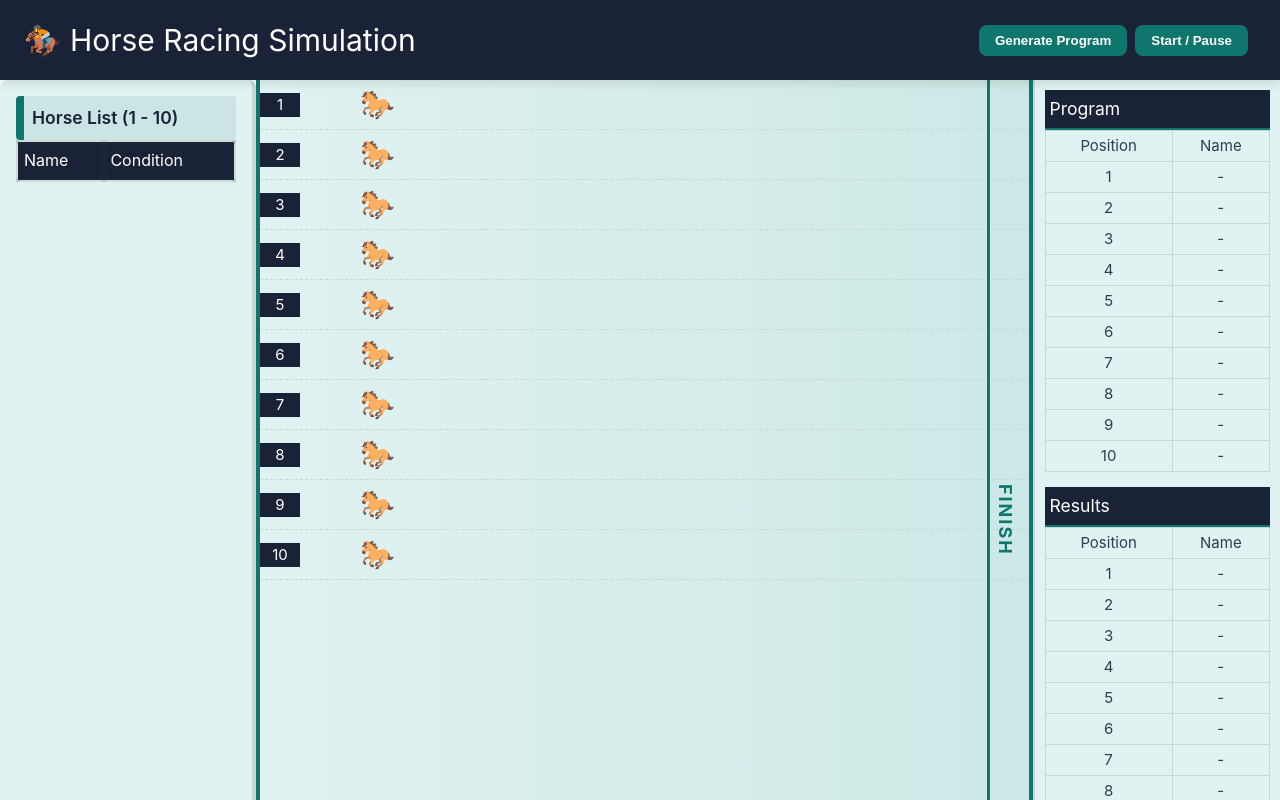
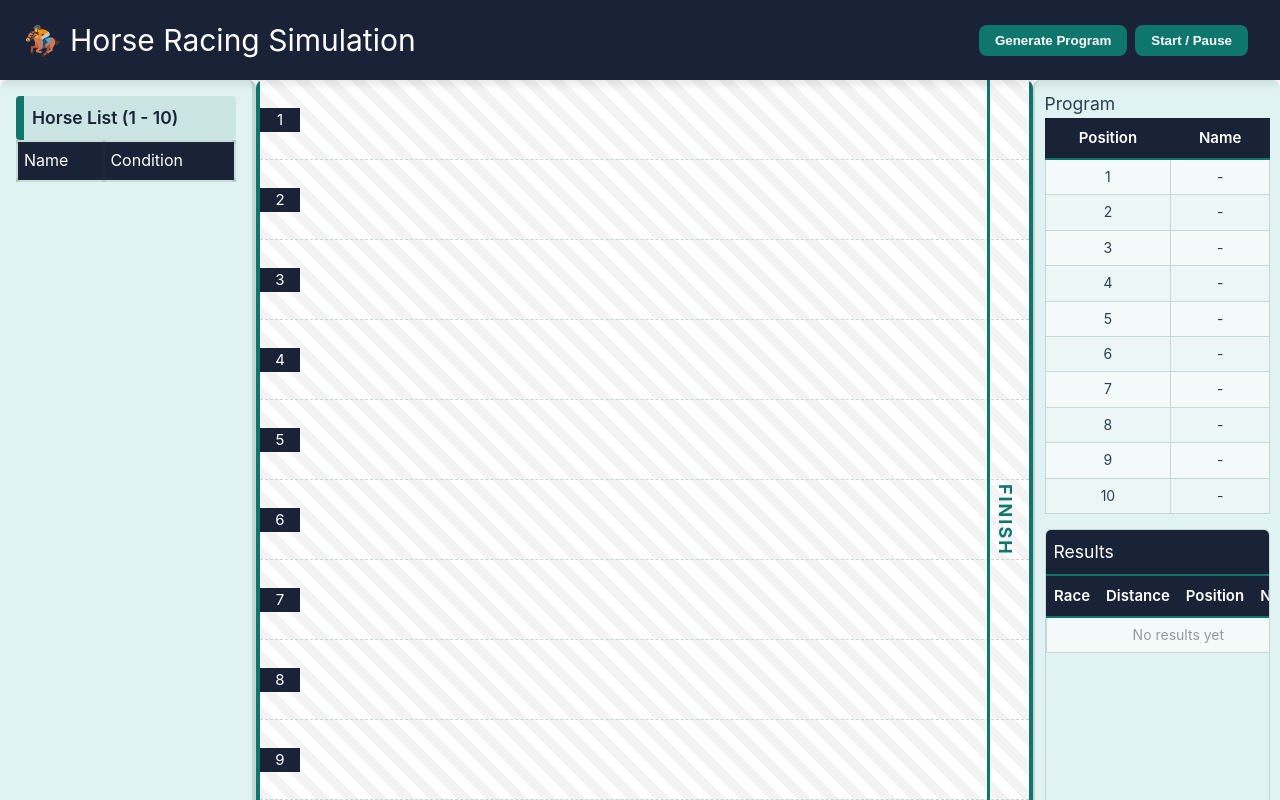
Before and after one commit to pelinoksuz/horse-racing-game, a Vue app: page / in a window 1280 px wide. Built offline with nearby package versions, Linux system fonts and the light colour scheme.

Commit message:
fix: 6 races

```diff
--- a/package.json
+++ b/package.json
@@ -17,7 +17,8 @@
   },
   "dependencies": {
     "vue": "^3.5.22",
-    "vue-router": "^4.5.1"
+    "vue-router": "^4.5.1",
+    "vuex": "^4.1.0"
   },
   "devDependencies": {
     "@eslint/js": "^9.33.0",
--- a/src/App.vue
+++ b/src/App.vue
@@ -1,38 +1,73 @@
 <script setup>
+import { useStore } from 'vuex'
+import { computed, ref } from 'vue'
 import HeaderBar from './components/HeaderBar.vue'
 import HorseList from './components/HorseList.vue'
 import RaceTrack from './components/RaceTrack.vue'
 import RaceInfo from './components/RaceInfo.vue'
-import { useStore } from 'vuex'
-import { computed } from 'vue'
 
 const store = useStore()
-const horses = computed(() => store.getters.horses)
+const currentRace = ref(0)
 
 const generateProgram = () => {
+  store.commit('RESET_RACE')
   store.dispatch('generateProgram')
 }
 
 const toggleRace = () => {
   store.dispatch('toggleRace')
 }
+
+const startAllRaces = async () => {
+  store.commit('RESET_RACE')
+  store.dispatch('generateProgram')
+  currentRace.value = 0
+
+  for (let i = 0; i < store.getters.totalRaces; i++) {
+    currentRace.value = i + 1
+    console.log(`🏇 Starting Race ${currentRace.value} (${store.getters.raceDistances[i]}m)`)
+
+    await runSingleRace(store.getters.raceDistances[i])
+    await new Promise((resolve) => setTimeout(resolve, 2000)) // 🕒 2sn ara
+  }
+
+  console.log('🏁 All races completed!')
+}
+
+const runSingleRace = (distance) => {
+  return new Promise((resolve) => {
+    store.commit('TOGGLE_RACE') // başlat
+    const unsubscribe = store.subscribe((mutation, state) => {
+      if (mutation.type === 'SET_RACE_RESULTS') {
+        resolve()
+        unsubscribe()
+      }
+    })
+  })
+}
+
+// Finish
+const onFinish = (rankedList) => {
+  store.commit('SET_RACE_RESULTS', rankedList)
+}
+
+const horses = computed(() => store.getters.horses)
+const raceHorses = computed(() => store.getters.raceHorses)
+const raceRunning = computed(() => store.getters.raceRunning)
+const allResults = computed(() => store.getters.allResults)
 </script>
 
 <template>
   <div class="app-layout">
-    <HeaderBar
-      @generate="generateProgram"
-      @toggleRace="toggleRace"
-    />
+    <HeaderBar @generate="generateProgram" @toggleRace="startAllRaces" />
 
     <main class="main-content">
       <HorseList :horses="horses" />
-      <RaceTrack />
-      <RaceInfo />
+      <RaceTrack :raceHorses="raceHorses" :running="raceRunning" @finish="onFinish" />
+      <RaceInfo :results="allResults" />
     </main>
   </div>
 </template>
-
 
 <style scoped>
 .app-layout {
@@ -40,7 +75,6 @@
   flex-direction: column;
   min-height: 100vh;
 }
-
 .main-content {
   display: flex;
   flex: 1;
--- a/src/components/HeaderBar.vue
+++ b/src/components/HeaderBar.vue
@@ -9,7 +9,6 @@
 </template>
 
 <script setup>
-// Şimdilik event emit ediliyor
 </script>
 
 <style>
--- a/src/components/RaceInfo.vue
+++ b/src/components/RaceInfo.vue
@@ -10,7 +10,12 @@
           </tr>
         </thead>
         <tbody>
-          <tr v-for="n in 10" :key="n">
+          <tr v-for="(horse, index) in raceHorses" :key="horse.id">
+            <td>{{ index + 1 }}</td>
+            <td>{{ horse.name }}</td>
+          </tr>
+
+          <tr v-if="!raceHorses.length" v-for="n in 10" :key="'empty-' + n">
             <td>{{ n }}</td>
             <td>-</td>
           </tr>
@@ -23,14 +28,25 @@
       <table>
         <thead>
           <tr>
+            <th>Race</th>
+            <th>Distance</th>
             <th>Position</th>
             <th>Name</th>
           </tr>
         </thead>
+
         <tbody>
-          <tr v-for="n in 10" :key="n">
-            <td>{{ n }}</td>
-            <td>-</td>
+          <tr v-for="result in results" :key="result.race + '-' + result.position">
+            <td>{{ result.race }}</td>
+            <td>{{ result.distance }} m</td>
+            <td>{{ result.position }}</td>
+            <td :class="{ winner: result.position === 1 }">
+              {{ result.position === 1 ? '🏆 ' : '' }}{{ result.name }}
+            </td>
+          </tr>
+
+          <tr v-if="!results.length">
+            <td colspan="4" style="color: #999">No results yet</td>
           </tr>
         </tbody>
       </table>
@@ -38,7 +54,18 @@
   </aside>
 </template>
 
-<script setup></script>
+<script setup>
+defineProps({
+  raceHorses: {
+    type: Array,
+    default: () => [],
+  },
+  results: {
+    type: Array,
+    default: () => [],
+  },
+})
+</script>
 
 <style scoped>
 .race-info {
@@ -49,29 +76,78 @@
   display: flex;
   flex-direction: column;
   gap: 15px;
+  border-radius: 8px;
+  overflow: hidden;
 }
+
+/* Tablo genel yapısı */
 .race-info table {
   width: 100%;
   border-collapse: collapse;
+  border-radius: 8px;
 }
-.race-info th,
+
+/* Sticky başlık */
+.race-info thead th {
+  position: sticky;
+  top: 0;
+  background: var(--color-secondary);
+  color: var(--color-text-light);
+  border-bottom: 2px solid var(--color-accent);
+  z-index: 2;
+  padding: 8px;
+  font-weight: 600;
+}
+
+/* Scroll için kap */
+.results {
+  flex: 1;
+  max-height: 380px; /* tablo yüksekliği */
+  overflow-y: auto;
+  border: 1px solid var(--color-border);
+  border-radius: 6px;
+}
+
+/* Satır stilleri */
 .race-info td {
   border: 1px solid var(--color-border);
-  padding: 3px;
+  padding: 6px;
   text-align: center;
+  font-size: 14px;
+  background: #ffffffa1;
 }
-.program h3 {
-  background-color: var(--color-secondary);
-  border-bottom: 2px solid var(--color-accent);
-  color: var(--color-text-light);
-  margin: 0;
-  padding: 5px;
+
+.race-info tbody tr:nth-child(even) {
+  background-color: rgba(15, 118, 110, 0.08);
 }
+
+/* Başlık alanı */
 .results h3 {
   background-color: var(--color-secondary);
   border-bottom: 2px solid var(--color-accent);
   color: var(--color-text-light);
   margin: 0;
-  padding: 5px;
+  padding: 8px;
+  border-radius: 4px 4px 0 0;
+  position: sticky;
+  top: 0;
+  z-index: 3;
+}
+
+/* Scrollbar tasarımı */
+.results::-webkit-scrollbar {
+  width: 8px;
+}
+.results::-webkit-scrollbar-thumb {
+  background-color: var(--color-accent);
+  border-radius: 4px;
+}
+.results::-webkit-scrollbar-thumb:hover {
+  background-color: #0b5d56;
+}
+
+.winner {
+  font-weight: bold;
+  color: var(--color-accent);
 }
 </style>
--- a/src/components/RaceTrack.vue
+++ b/src/components/RaceTrack.vue
@@ -1,14 +1,80 @@
 <template>
   <section class="race-track">
-    <div v-for="n in 10" :key="n" class="lane">
-      <div class="lane-number">{{ n }}</div>
-      <div class="horse-icon">🐎</div>
+    <div
+      v-for="(horse, index) in raceHorses"
+      :key="index"
+      class="lane"
+      :style="{ backgroundColor: horse.color }"
+    >
+      <div class="lane-number">{{ index + 1 }}</div>
+      <div class="horse-section">
+        <i class="horse-icon" :style="{ left: horsePositions[index] + '%', color: horse.color }"
+          >🐎</i
+        >
+
+        <h3 class="horse-name">{{ horse.name }}</h3>
+      </div>
     </div>
+
+    <!-- Boş satırlar (henüz generate edilmediyse) -->
+    <div v-for="n in 10 - raceHorses.length" :key="'empty-' + n" class="lane empty">
+      <div class="lane-number">{{ raceHorses.length + n }}</div>
+    </div>
+
     <div class="finish-line">FINISH</div>
   </section>
 </template>
 
-<script setup></script>
+<script setup>
+import { ref, watch, onUnmounted } from 'vue'
+
+const props = defineProps({
+  raceHorses: Array,
+  running: Boolean,
+})
+
+const emit = defineEmits(['finish'])
+
+const horsePositions = ref(Array(10).fill(0))
+const finishedHorses = ref([])
+let raceInterval = null
+
+watch(
+  () => props.running,
+  (running) => {
+    if (running) startRace()
+    else stopRace()
+  },
+)
+
+function startRace() {
+  finishedHorses.value = []
+  horsePositions.value = Array(10).fill(0)
+  raceInterval = setInterval(() => {
+    horsePositions.value = horsePositions.value.map((pos, i) => {
+      const speed = Math.random() * 2 + 0.5
+      const newPos = Math.min(pos + speed, 100)
+
+      if (newPos >= 100 && !finishedHorses.value.includes(props.raceHorses[i])) {
+        finishedHorses.value.push(props.raceHorses[i])
+
+        if (finishedHorses.value.length === props.raceHorses.length) {
+          stopRace()
+          emit('finish', finishedHorses.value)
+        }
+      }
+
+      return newPos
+    })
+  }, 100)
+}
+
+function stopRace() {
+  clearInterval(raceInterval)
+}
+
+onUnmounted(stopRace)
+</script>
 
 <style scoped>
 .race-track {
@@ -17,25 +83,50 @@
   background: linear-gradient(90deg, #e0f2f1 0%, #cce8e6 100%);
   border-left: 4px solid var(--color-accent);
   border-right: 4px solid var(--color-accent);
+  border-radius: 8px;
 }
+
 .lane {
   position: relative;
   display: flex;
   align-items: center;
-  height: 50px;
+  height: 80px;
   border-bottom: 1px dashed var(--color-border);
+  font-weight: 600;
 }
+
 .lane-number {
   width: 40px;
   background: var(--color-secondary);
   color: var(--color-text-light);
   text-align: center;
 }
+
+.horse-section {
+  display: flex;
+  align-items: center;
+  gap: 8px;
+  margin-left: 24px;
+}
+
 .horse-icon {
   position: absolute;
-  left: 100px;
-  font-size: 28px;
+  font-size: 32px;
+  transform: scaleX(-1);
+  transition: left 0.2s linear;
 }
+
+.horse-name {
+  font-size: 16px;
+  font-weight: 600;
+  color: #33333383;
+  margin-left: 80px;
+}
+
+.empty {
+  background: repeating-linear-gradient(45deg, #f3f3f3, #f3f3f3 10px, #ffffff 10px, #ffffff 20px);
+}
+
 .finish-line {
   position: absolute;
   right: 10px;
--- a/src/store/index.js
+++ b/src/store/index.js
@@ -1,40 +1,46 @@
 import { createStore } from 'vuex'
-
-const horseNames = [
-  'Şimşek',
-  'Yıldırım',
-  'Rüzgar',
-  'Kıvılcım',
-  'Kahraman',
-  'Karaelmas',
-  'Gümüş',
-  'Alp',
-  'Fırtına',
-  'Parıltı',
-  'Kartal',
-  'Savaşçı',
-  'Kumsal',
-  'Ayaz',
-  'Poyraz',
-  'Şahika',
-  'Efsane',
-  'Kutup',
-  'Gölgem',
-  'Zafer',
-]
 
 export default createStore({
   state: {
     horses: [],
+    raceHorses: [],
     raceRunning: false,
+    raceResults: [],
+    allResults: [],
+    raceCount: 0,
+    totalRaces: 6,
+    raceDistances: [1200, 1400, 1400, 1600, 1800, 2000],
   },
 
   mutations: {
     SET_HORSES(state, horses) {
       state.horses = horses
     },
+    SET_RACE_HORSES(state, raceHorses) {
+      state.raceHorses = raceHorses
+    },
     TOGGLE_RACE(state) {
       state.raceRunning = !state.raceRunning
+    },
+    RESET_RACE(state) {
+      state.raceHorses = []
+      state.raceResults = []
+      state.raceRunning = false
+      state.raceCount = 0
+      state.allResults = []
+    },
+    SET_RACE_RESULTS(state, results) {
+      state.raceResults = results
+      state.raceCount += 1
+      results.forEach((horse, index) => {
+        state.allResults.push({
+          race: state.raceCount,
+          distance: state.raceDistances[state.raceCount - 1],
+          position: index + 1,
+          name: horse.name,
+          id: horse.id,
+        })
+      })
     },
   },
 
@@ -63,30 +69,54 @@
         '#FAFAF9',
       ]
 
-      const newHorses = []
+      const horseNames = [
+        'Şimşek',
+        'Yıldırım',
+        'Rüzgar',
+        'Kıvılcım',
+        'Kahraman',
+        'Karaelmas',
+        'Gümüş',
+        'Alp',
+        'Fırtına',
+        'Parıltı',
+        'Kartal',
+        'Savaşçı',
+        'Kumsal',
+        'Ayaz',
+        'Poyraz',
+        'Şahika',
+        'Efsane',
+        'Kutup',
+        'Gölgem',
+        'Zafer',
+      ]
 
-      for (let i = 1; i <= 20; i++) {
-        const randomName = horseNames[Math.floor(Math.random() * horseNames.length)]
-        const color = colors[(i - 1) % colors.length]
-
-        newHorses.push({
-          id: i,
-          name: randomName,
-          condition: Math.floor(Math.random() * 100) + 1, // 1–100 condition score range
-          color,
+      const horses = []
+      for (let i = 0; i < 20; i++) {
+        horses.push({
+          id: i + 1,
+          name: horseNames[i],
+          condition: Math.floor(Math.random() * 60) + 40,
+          color: colors[i % colors.length],
         })
       }
 
-      commit('SET_HORSES', newHorses)
-    },
+      const raceHorses = [...horses].sort(() => 0.5 - Math.random()).slice(0, 10)
 
-    toggleRace({ commit }) {
-      commit('TOGGLE_RACE')
+      commit('SET_HORSES', horses)
+      commit('SET_RACE_HORSES', raceHorses)
     },
   },
 
   getters: {
     horses: (state) => state.horses,
+    raceHorses: (state) => state.raceHorses,
     raceRunning: (state) => state.raceRunning,
+    raceResults: (state) => state.raceResults,
+    allResults: (state) => state.allResults,
+    raceCount: (state) => state.raceCount,
+    totalRaces: (state) => state.totalRaces,
+    raceDistances: (state) => state.raceDistances,
   },
 })
```
Also changed, not shown: 1 other file (tests, documents, lock files or other folders).
